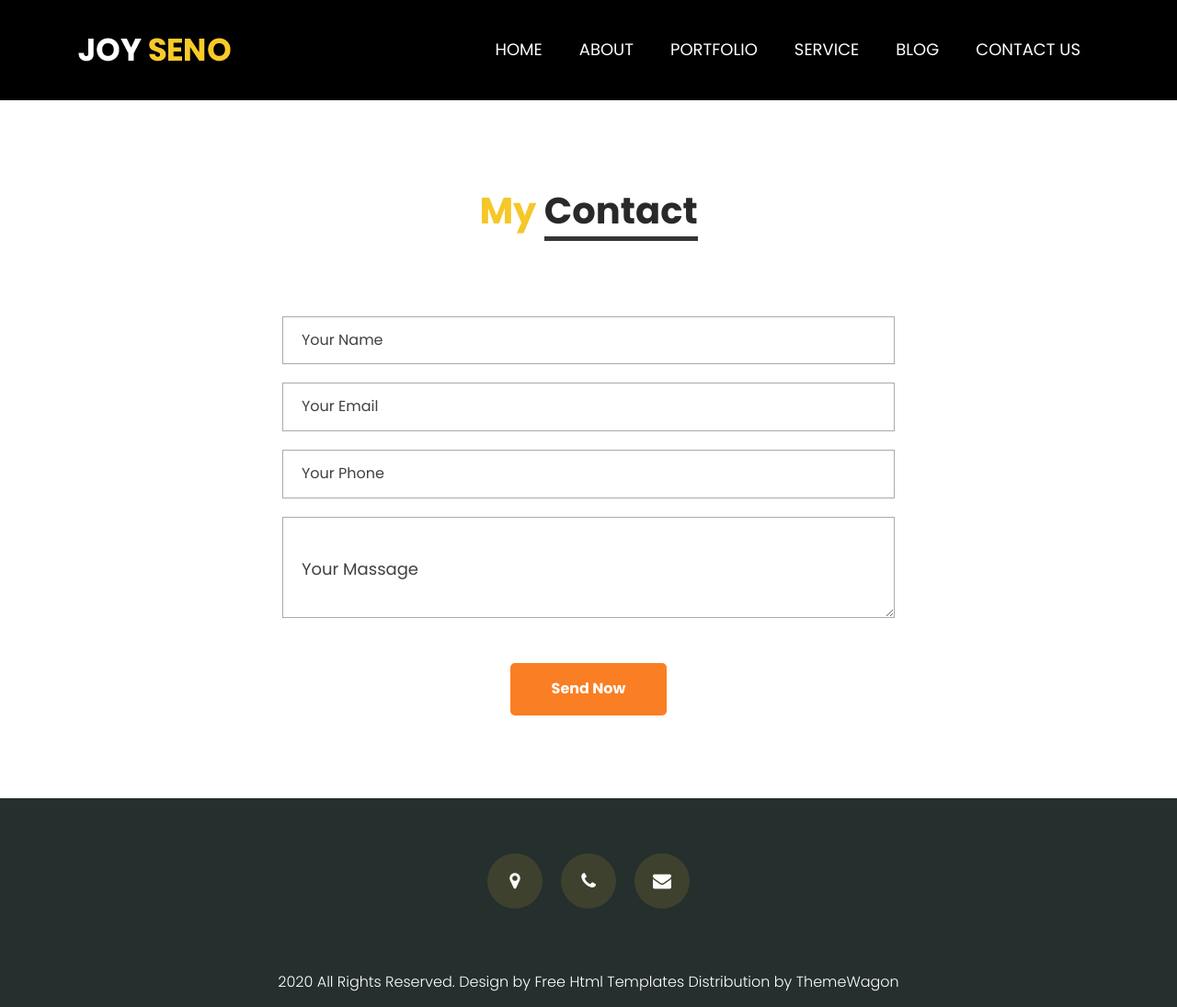
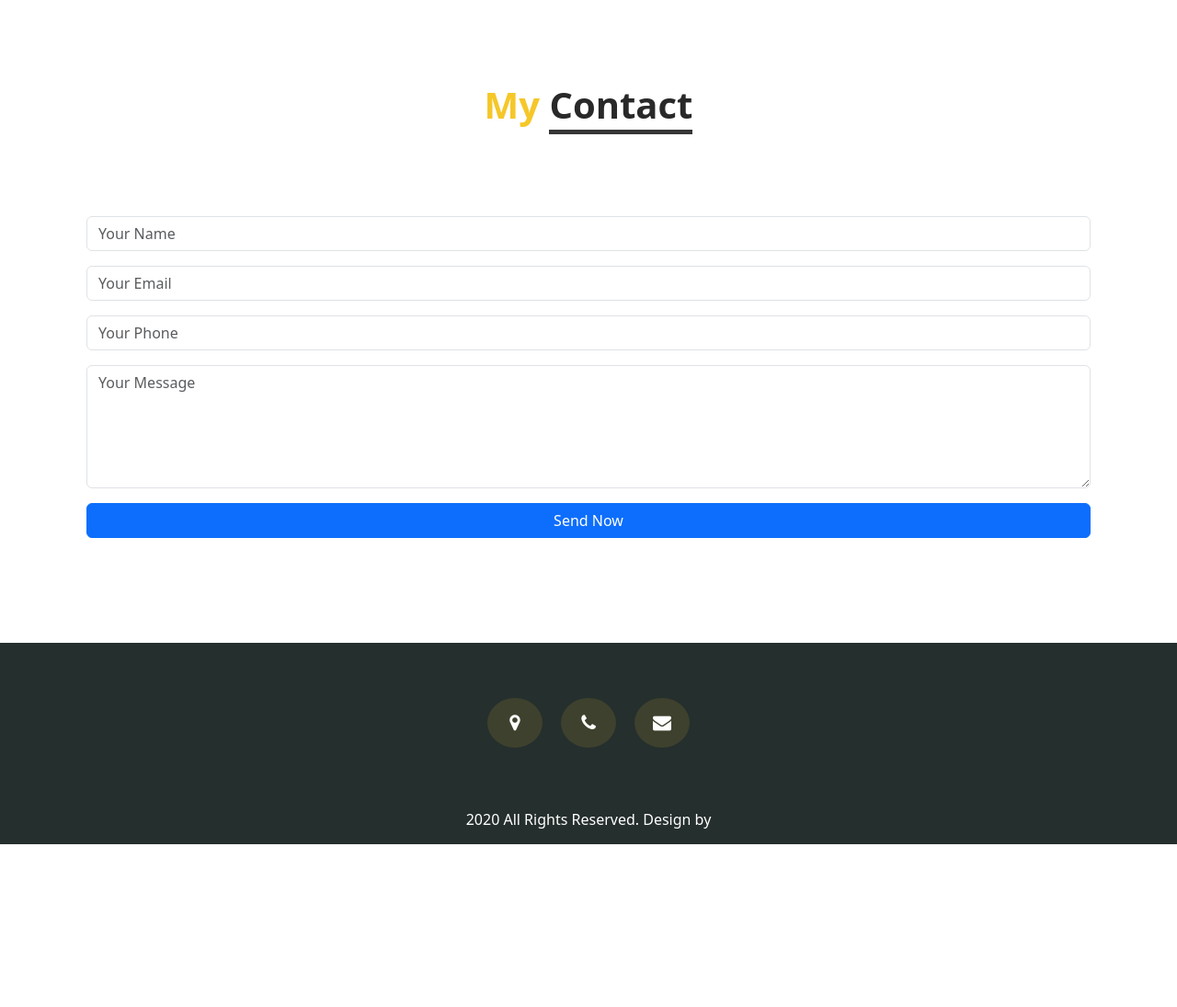
Before and after one commit to Brajmohan19/portfolio4, a Django app: page /contect/ in a window 1280 px wide. Shown: the whole page at 92% size. After the commit the page ends 918 px from the top, so only its background shows below. Run offline with Django 5.2, Linux system fonts and the light colour scheme; some libraries are stand-ins or nearby versions; some web fonts are replaced.

Commit message:
six updation

```diff
--- a/portfolioapp/views.py
+++ b/portfolioapp/views.py
@@ -83,8 +83,8 @@ import os
 
 def download_resume(request):
     # Static folder ke andar path
-    file_path = os.path.join(settings.BASE_DIR, 'C:/Users/Rishav Parihar/Desktop/port/portfolio/static/files/BRAJ.CV.pdf')
-    file_name = 'BRAJ.CV.pdf'  # Browser me jo naam dikhana hai
+    file_path = os.path.join(settings.BASE_DIR, 'C:/Users/Rishav Parihar/Desktop/port/portfolio/static/files/Brajmohan.pdf')
+    file_name = 'Brajmohan.pdf'  # Browser me jo naam dikhana hai
 
     # Seedha file serve karenge
     response = FileResponse(open(file_path, 'rb'))
--- a/templates/Skills.html
+++ b/templates/Skills.html
@@ -3,7 +3,7 @@
 <head>
   <meta charset="UTF-8">
   <meta name="viewport" content="width=device-width, initial-scale=1.0">
-  <title>Rishav Portfolio</title>
+  <title>skills</title>
   <!-- Bootstrap CSS -->
   <link href="https://cdn.jsdelivr.net/npm/bootstrap@5.3.2/dist/css/bootstrap.min.css" rel="stylesheet">
   <style>
--- a/templates/certifications.html
+++ b/templates/certifications.html
@@ -3,7 +3,7 @@
 <head>
   <meta charset="UTF-8">
   <meta name="viewport" content="width=device-width, initial-scale=1.0">
-  <title>Rishav Portfolio</title>
+  <title>certifications</title>
   <!-- Bootstrap CSS -->
   <link href="https://cdn.jsdelivr.net/npm/bootstrap@5.3.2/dist/css/bootstrap.min.css" rel="stylesheet">
   <style>
--- a/templates/childhood.html
+++ b/templates/childhood.html
@@ -3,7 +3,7 @@
 <head>
   <meta charset="UTF-8">
   <meta name="viewport" content="width=device-width, initial-scale=1.0">
-  <title>Rishav Portfolio</title>
+  <title>childhood</title>
   <!-- Bootstrap CSS -->
   <link href="https://cdn.jsdelivr.net/npm/bootstrap@5.3.2/dist/css/bootstrap.min.css" rel="stylesheet">
   <style>
--- a/templates/contect.html
+++ b/templates/contect.html
@@ -29,41 +29,11 @@
       <link href="/static/https://fonts.googleapis.com/css2?family=Poppins:wght@400;500;700&display=swap" rel="stylesheet">
       <!-- font awesome css -->
       <link rel="stylesheet" href="/static/path/to/font-awesome/css/font-awesome.min.css">
+      <link href="https://cdn.jsdelivr.net/npm/bootstrap@5.3.2/dist/css/bootstrap.min.css" rel="stylesheet">
+
    </head>
    <body>
-      <!-- header section start -->
-      <div class="header_section header_bg">
-         <div class="container">
-            <nav class="navbar navbar-expand-lg navbar-light bg-light">
-               <div class="logo"><a href="index.html"><img src="/static/images/logo.png"></a></div>
-               <button class="navbar-toggler" type="button" data-toggle="collapse" data-target="#navbarSupportedContent" aria-controls="navbarSupportedContent" aria-expanded="false" aria-label="Toggle navigation">
-               <span class="navbar-toggler-icon"></span>
-               </button>
-               <div class="collapse navbar-collapse" id="navbarSupportedContent">
-                  <ul class="navbar-nav ml-auto">
-                     <li class="nav-item">
-                        <a class="nav-link" href="index.html">Home</a>
-                     </li>
-                     <li class="nav-item">
-                        <a class="nav-link" href="about.html">About</a>
-                     </li>
-                     <li class="nav-item">
-                        <a class="nav-link" href="portfolio.html">Portfolio</a>
-                     </li>
-                     <li class="nav-item">
-                        <a class="nav-link" href="service.html">Service</a>
-                     </li>
-                     <li class="nav-item">
-                        <a class="nav-link" href="blog.html">Blog</a>
-                     </li>
-                     <li class="nav-item">
-                        <a class="nav-link" href="contact.html">Contact Us</a>
-                     </li>
-                  </ul>
-               </div>
-            </nav>
-         </div>
-      </div>
+
       <!-- header section end -->
       <!-- contact section start -->
       <div class="contact_section layout_padding">
@@ -73,19 +43,30 @@
                   <h1 class="contact_taital">My <span class="contact_taital_1">Contact</span></h1>
                </div>
             </div>
-            <div class="contact_section_2">
-               <div class="row">
-                  <div class="col-md-12">
-                     <div class="mail_section_1">
-                        <input type="text" class="mail_text" placeholder="Your Name" name="Your Name">
-                        <input type="text" class="mail_text" placeholder="Your Email" name="Your Email">
-                        <input type="text" class="mail_text" placeholder="Your Phone" name="Your Phone">
-                        <textarea class="massage-bt" placeholder="Your Massage" rows="5" id="comment" name="Your Massage"></textarea>
-                        <div class="send_bt"><a href="#">Send Now</a></div>
-                     </div>
-                  </div>
-               </div>
-            </div>
+            <div class="contact_section_2 container my-4">
+    <div class="row">
+        <div class="col-12">
+            <form action="{% url 'sendmail' %}" method="post">
+                {% csrf_token %}
+                <div class="mb-3">
+                    <input type="text" class="form-control" placeholder="Your Name" name="name" required>
+                </div>
+                <div class="mb-3">
+                    <input type="email" class="form-control" placeholder="Your Email" name="email" required>
+                </div>
+                <div class="mb-3">
+                    <input type="text" class="form-control" placeholder="Your Phone" name="phone">
+                </div>
+                <div class="mb-3">
+                    <textarea class="form-control" placeholder="Your Message" rows="5" name="message" required></textarea>
+                </div>
+                <div class="d-grid">
+                    <button type="submit" class="btn btn-primary">Send Now</button>
+                </div>
+            </form>
+        </div>
+    </div>
+</div>
          </div>
       </div>
       <!-- contact section end -->
@@ -111,7 +92,7 @@
       <!-- copyright section start -->
       <div class="copyright_section">
          <div class="container">
-            <p class="copyright_text">2020 All Rights Reserved. Design by <a href="/static/https://html.design">Free Html Templates</a> Distribution by <a href="/static/https://themewagon.com">ThemeWagon</a></p>
+            <p class="copyright_text">2020 All Rights Reserved. Design by <a href="/static/https://html.design"><a href="/static/https://themewagon.com"></a></p>
          </div>
       </div>
       <!-- copyright section end -->
@@ -119,6 +100,7 @@
       <script src="/static/js/jquery.min.js"></script>
       <script src="/static/js/popper.min.js"></script>
       <script src="/static/js/bootstrap.bundle.min.js"></script>
+      <script src="https://cdn.jsdelivr.net/npm/bootstrap@5.3.2/dist/js/bootstrap.bundle.min.js"></script>
       <script src="/static/js/jquery-3.0.0.min.js"></script>
       <script src="/static/js/plugin.js"></script>
       <!-- sidebar -->
--- a/templates/hobbies.html
+++ b/templates/hobbies.html
@@ -3,7 +3,7 @@
 <head>
   <meta charset="UTF-8">
   <meta name="viewport" content="width=device-width, initial-scale=1.0">
-  <title>Rishav Portfolio</title>
+  <title>hobbies</title>
   <!-- Bootstrap CSS -->
   <link href="https://cdn.jsdelivr.net/npm/bootstrap@5.3.2/dist/css/bootstrap.min.css" rel="stylesheet">
   <style>
--- a/templates/portfolio.html
+++ b/templates/portfolio.html
@@ -169,7 +169,7 @@
       <!-- copyright section start -->
       <div class="copyright_section">
          <div class="container">
-            <p class="copyright_text">2020 All Rights Reserved. Design by <a href="/static/https://html.design">Free Html Templates</a> Distribution by <a href="/static/https://themewagon.com">ThemeWagon</a></p>
+            <p class="copyright_text">2020 All Rights Reserved. Design by <a href="/static/https://html.design"> <a href="/static/https://themewagon.com"></a></p>
          </div>
       </div>
       <!-- copyright section end -->
--- a/templates/service.html
+++ b/templates/service.html
@@ -133,7 +133,7 @@
       <!-- copyright section start -->
       <div class="copyright_section">
          <div class="container">
-            <p class="copyright_text">2020 All Rights Reserved. Design by <a href="/static/https://html.design">Free Html Templates</a> Distribution by <a href="/static/https://themewagon.com">ThemeWagon</a></p>
+            <p class="copyright_text">2020 All Rights Reserved. Design by <a href="/static/https://html.design"> <a href="/static/https://themewagon.com"></a></p>
          </div>
       </div>
       <!-- copyright section end -->
```
Also changed, not shown: templates/index.html (+4 -38 lines), 2 other files.
